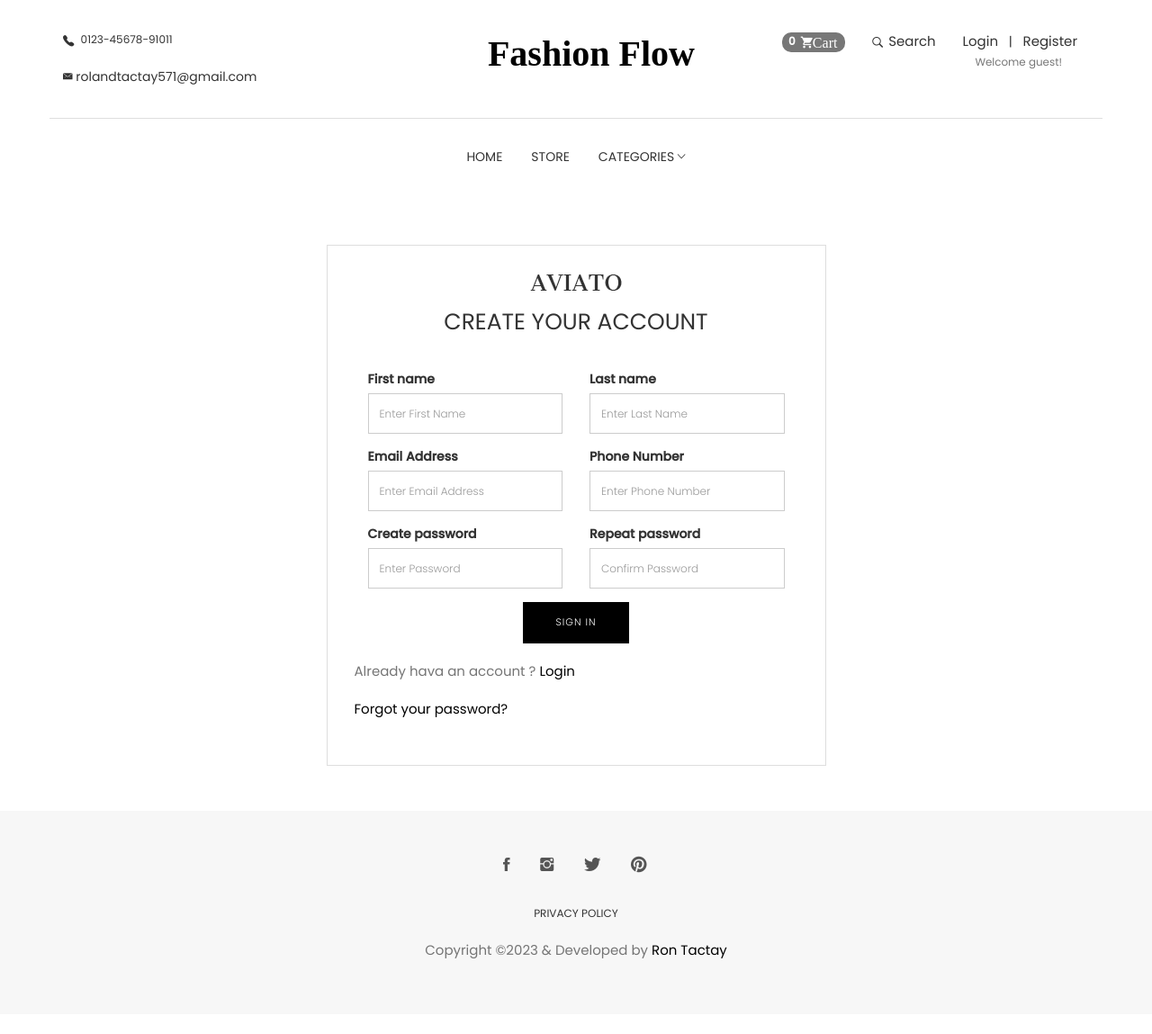
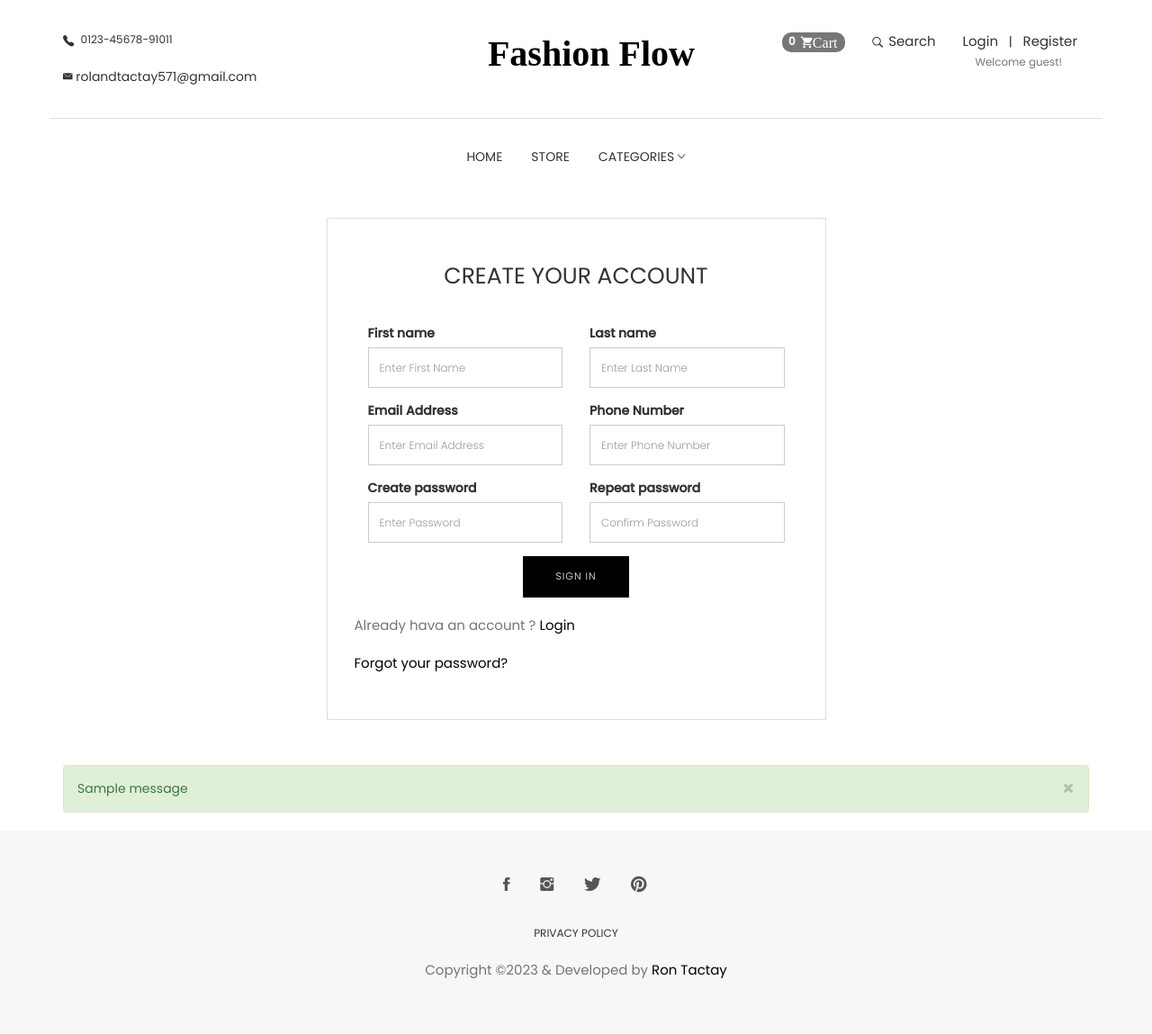
Before and after one commit to rtactayjr/E-Commerce-Project-Django_1, a Django app: page /accounts/register/ in a window 1280 px wide. Shown: the whole page at 90% size. Before the commit the page ends 1065 px from the top, so only its background shows below. Run offline with Django 4.2, Linux system fonts and the light colour scheme; tables that the repository leaves empty hold one stand-in row (values such as "Sample post"); one stand-in notice (Sample message) is shown; some libraries are stand-ins or nearby versions; some web fonts are replaced.

Commit message:
Update register function, apply django message alerts

```diff
--- a/accounts/views.py
+++ b/accounts/views.py
@@ -1,4 +1,6 @@
 from django.shortcuts import render, redirect
+from django.contrib import messages,auth
+
 from . forms import RegistrationForm
 from . models import Account
 
@@ -17,6 +19,8 @@ def register(request):
             user = Account.objects.create_user(first_name=first_name, last_name=last_name, email=email, username=username, password=password)
             user.phone_number = phone_number
             user.save()
+            messages.success(request, 'Registration Successful.')
+            return redirect('register')
 
     else:
         form  =  RegistrationForm()
--- a/fashionflow/settings.py
+++ b/fashionflow/settings.py
@@ -139,6 +139,12 @@ STATICFILES_DIRS = [
 MEDIA_URL = '/media/'
 MEDIA_ROOT = BASE_DIR /'media'
 
+from django.contrib.messages import constants as messages
+MESSAGE_TAGS = {
+    messages.ERROR: 'danger',
+    50: 'critical',
+}
+
 # Default primary key field type
 # https://docs.djangoproject.com/en/4.2/ref/settings/#default-auto-field
 
--- a/templates/accounts/register.html
+++ b/templates/accounts/register.html
@@ -7,11 +7,9 @@
 <section class="account">
     <div class="container">
       <div class="row">
-        <div class="col-md-6 col-md-offset-3">
+        <div class="col-md-6 col-md-offset-3" style="margin-top: -30px;">
           <div class="block text-center">
-            <a class="logo" href="index.html">
-              <img src="images/logo.png" alt="">
-            </a>
+
             <h2 class="text-center">Create Your Account</h2>
             <form class="text-left clearfix" action="{% url 'register' %}" method="POST">
                 {% csrf_token %}
@@ -52,7 +50,6 @@
                     </div> <!-- form-group end.// -->
                 </div>
                 <div class="form-group">
-
               <!-- Sign in Button -->
               <div class="text-center">
                 <label for=""></label>
@@ -70,5 +67,7 @@
       </div>
     </div>
   </section>
+  {% include 'core/alerts.html' %}
+
 
 {% endblock %}
--- /dev/null
+++ b/templates/core/alerts.html
@@ -0,0 +1,13 @@
+{% if messages %}
+
+    {% for message in messages %}
+    <div id="message" class="container">
+    <div {% if message.tags %} class="alert alert-{{ message.tags }}" {% endif %} role="alert">
+        <button type="button" class="close" data-dismiss="alert"><span aria-hidden="true">&times;</span></button>
+            {% if message.level == DEFAULT_MESSAGE_LEVELS.ERROR %}Error: {% endif %}
+            {{ message }}
+    </div>
+    </div>
+    {% endfor %}
+
+{% endif %}
```
